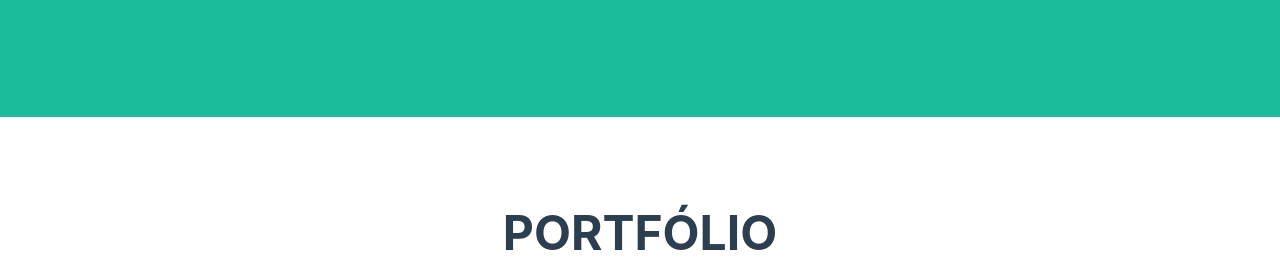
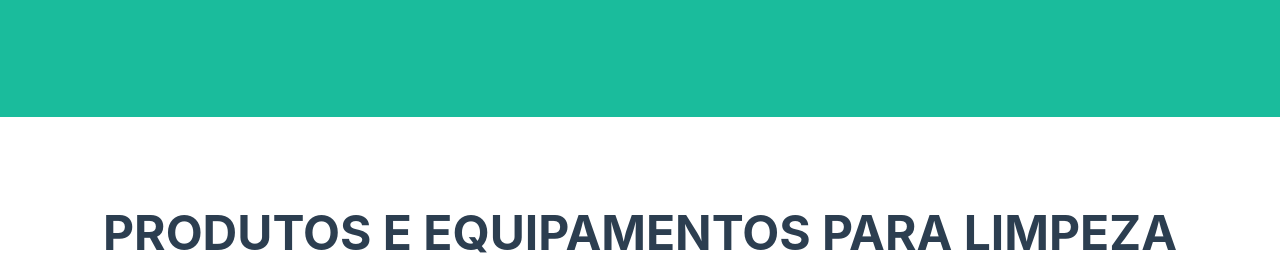
Before and after one commit to cazanarotti/CALimpeza, a plain HTML site: page index.html in a window 1280 px wide. Shown: the part 510-783 px from the top of the page. Drawn offline with nearby package versions, Linux system fonts and the light colour scheme; a web font is replaced by a local one.

Commit message:
UPDATE INDEX 5

```diff
--- a/index.html
+++ b/index.html
@@ -49,7 +49,7 @@
             <div class="container">
                 <!-- Portfolio Section Heading-->
                 <div class="text-center">
-                    <h2 class="page-section-heading text-secondary mb-0 d-inline-block">PORTFÓLIO</h2>
+                    <h2 class="page-section-heading text-secondary mb-0 d-inline-block">PRODUTOS E EQUIPAMENTOS PARA LIMPEZA</h2>
                 </div>
                 <!-- Icon Divider-->
                 <div class="divider-custom">
```
